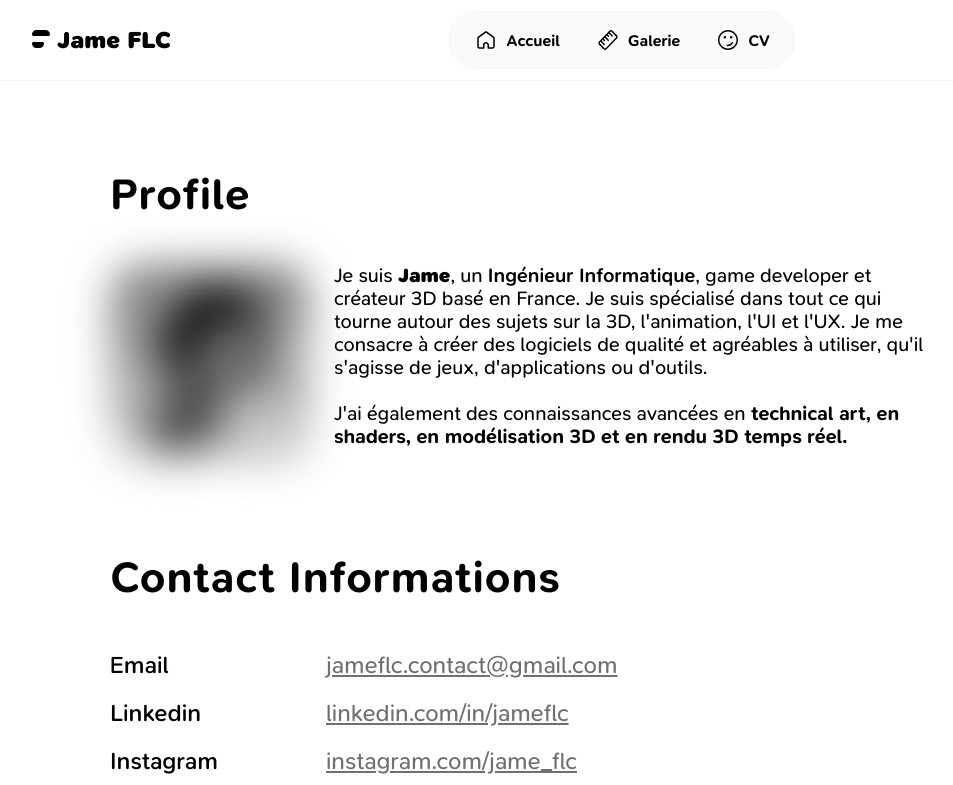
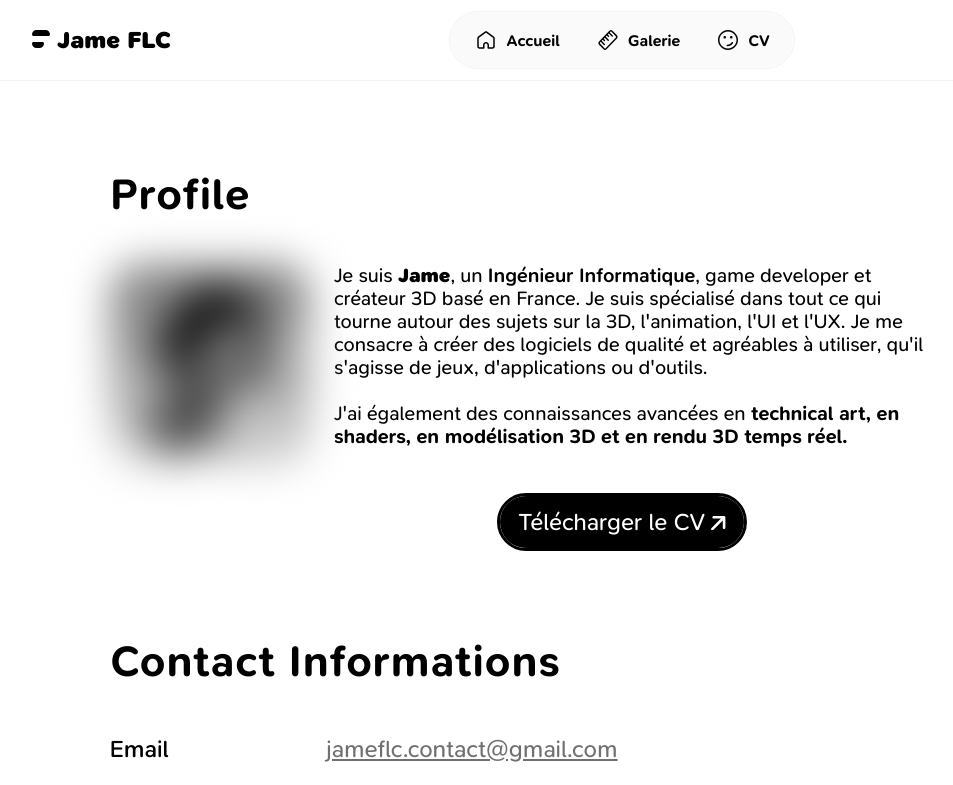
Before and after one commit to JameFLC/jameflc.github.io, a SvelteKit app: page /cv in a window 1280 px wide. Shown: the top 785 px of the page, without its empty margins (18-971 px from the left). Built offline with nearby package versions, Linux system fonts and the light colour scheme.

Commit message:
Added CV file to french CV page

```diff
--- a/src/lib/components/StrongPageLink.svelte
+++ b/src/lib/components/StrongPageLink.svelte
@@ -6,7 +6,6 @@
 
 	let {
 		href,
-
 		children,
 		...others
 	}: {
@@ -16,7 +15,7 @@
 </script>
 
 <div class="x-centerer">
-	<Link {href} propClass="strong-page-link">
+	<Link {href} propClass="strong-page-link" {...others}>
 		<span>{@render children?.()}</span>
 		<IconLinkThin style="--size: 1ch" />
 	</Link>
--- a/src/routes/(cv)/cv/+page.svelte
+++ b/src/routes/(cv)/cv/+page.svelte
@@ -7,6 +7,7 @@
 	import SkillBadge from '$lib/components/cv/SkillBadge.svelte';
 	import { websiteURL } from '$lib';
 	import { page } from '$app/state';
+	import IconLinkThin from '$lib/components/icons/IconLinkThin.svelte';
 </script>
 
 <svelte:head>
@@ -41,7 +42,16 @@
 		>
 	</Profile>
 
-	<!-- <StrongPageLink href="/cv">Get Resume PDF</StrongPageLink> -->
+	<div class="x-centerer">
+		<a
+			class="strong-page-link"
+			href="/documents/cv/fr/CV Jame Floc'h Le Carour - Ingénieur.pdf"
+			download
+		>
+			<span>Télécharger le CV</span>
+			<IconLinkThin style="--size: 1ch" />
+		</a>
+	</div>
 </section>
 <section>
 	<SectionTitle>Contact Informations</SectionTitle>
```
Also changed, not shown: 1 other file (tests, documents, lock files or other folders).
